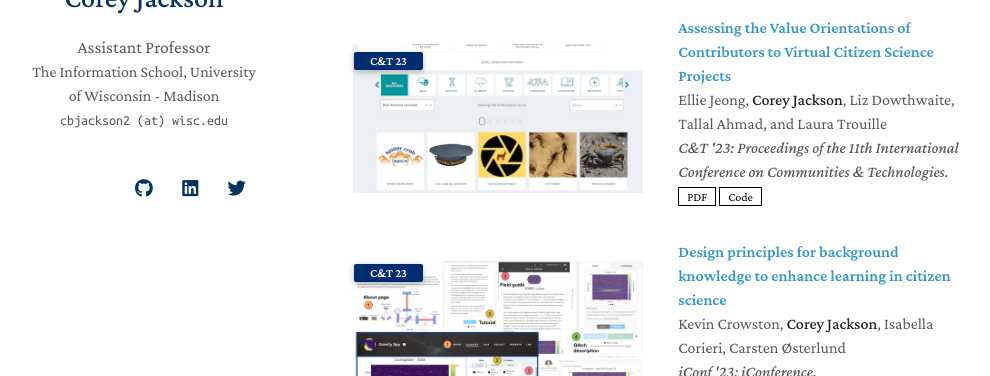
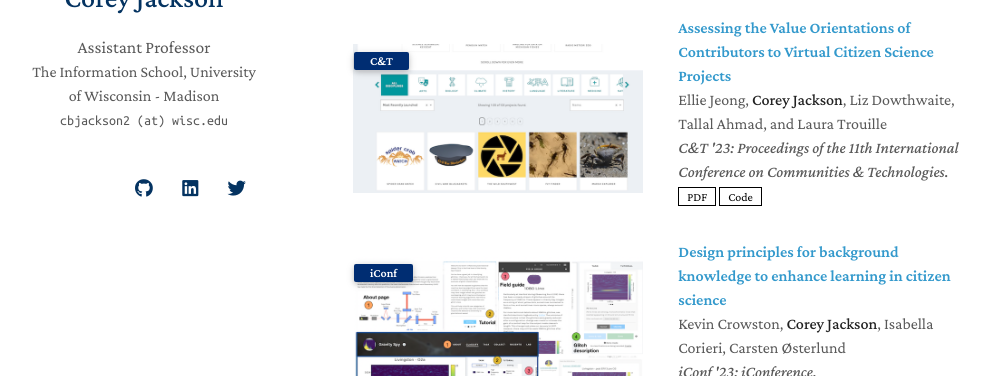
Before and after one commit to cjacks04/cjacks04.github.io, a Jekyll site: the page built from index.md, in a window 1280 px wide and 900 px high, scrolled down 645 px, cut to the strip 206-582 px from the top of the window. Shown: the whole strip, without its empty margins (132-1122 px from the left). Built offline with Jekyll 4.4.1, drawn with Linux system fonts in a browser that asks for light colours; nearby versions of some CDN libraries; a style sheet for code colours, icons or effects is not loaded; our own code applies the rules of GitHub Pages for plain Markdown files.

Commit message:
Update publications.md

```diff
--- a/_includes/publications.md
+++ b/_includes/publications.md
@@ -7,7 +7,7 @@
 <div class="pub-row">
   <div class="col-sm-3 abbr" style="position: relative;padding-right: 15px;padding-left: 15px;">
     <img src="https://raw.githubusercontent.com/cjacks04/cjacks04.github.io/main/assets/img/zooniverse.png">
-            <abbr class="badge">C&T 23</abbr>
+            <abbr class="badge">C&T</abbr>
   </div>
   <div class="col-sm-9" style="position: relative;padding-right: 15px;padding-left: 20px;">
       <div class="title"><a href="">Assessing the Value Orientations of Contributors to Virtual Citizen Science Projects</a></div>
@@ -28,7 +28,7 @@
 <div class="pub-row">
   <div class="col-sm-3 abbr" style="position: relative;padding-right: 15px;padding-left: 15px;">
     <img src="https://raw.githubusercontent.com/cjacks04/cjacks04.github.io/main/assets/img/design.png">
-            <abbr class="badge">C&T 23</abbr>
+            <abbr class="badge">iConf</abbr>
   </div>
   <div class="col-sm-9" style="position: relative;padding-right: 15px;padding-left: 20px;">
       <div class="title"><a href="">Design principles for background knowledge to enhance learning in citizen science</a></div>
```
